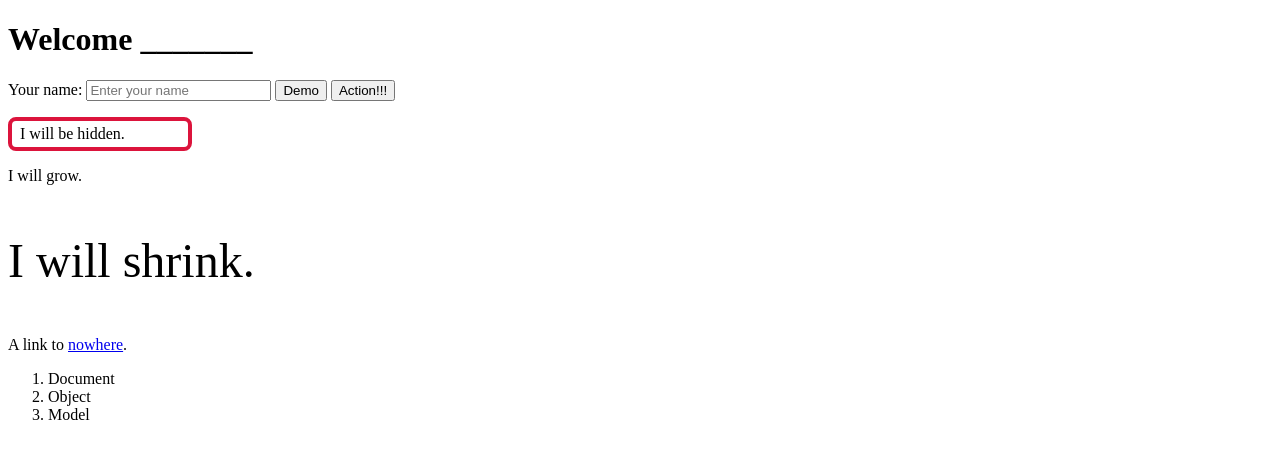
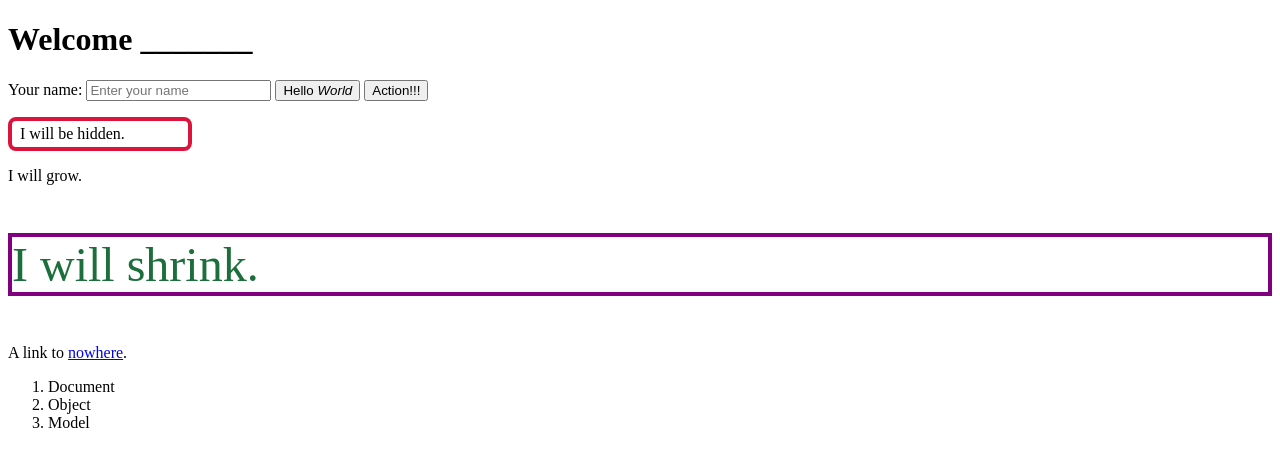
Before and after one commit to dwolverton/dom-demos, a plain HTML site: page index.html in a window 1280 px wide. Both pictures are taken after a click on the button "Demo". Drawn offline with Linux system fonts and the light colour scheme.

Commit message:
DOM demo

```diff
--- a/script.js
+++ b/script.js
@@ -4,7 +4,17 @@
   document.getElementById("actionButton").addEventListener("click", main);
 
   function demo() {
+    // step 1 access it
+    let demoButton = document.getElementById("demoButton");
+    // step 2 modify it
+    demoButton.innerText = "Hello <em>World</em>";
+    demoButton.innerHTML = "Hello <em>World</em>";
 
+    // step 1 access it
+    let shrinkText = document.getElementById("shrink-me");
+    // step 2 modify it
+    // shrinkText.style.color = "orange";
+    shrinkText.classList.add("orange");
   }
 
   function main() {
--- a/style.css
+++ b/style.css
@@ -15,3 +15,8 @@ p {
   border-color: green;
   margin-left: 11em;
 }
+
+.orange {
+  color: rgb(28, 110, 59);
+  border: 4px solid purple;
+}
```
